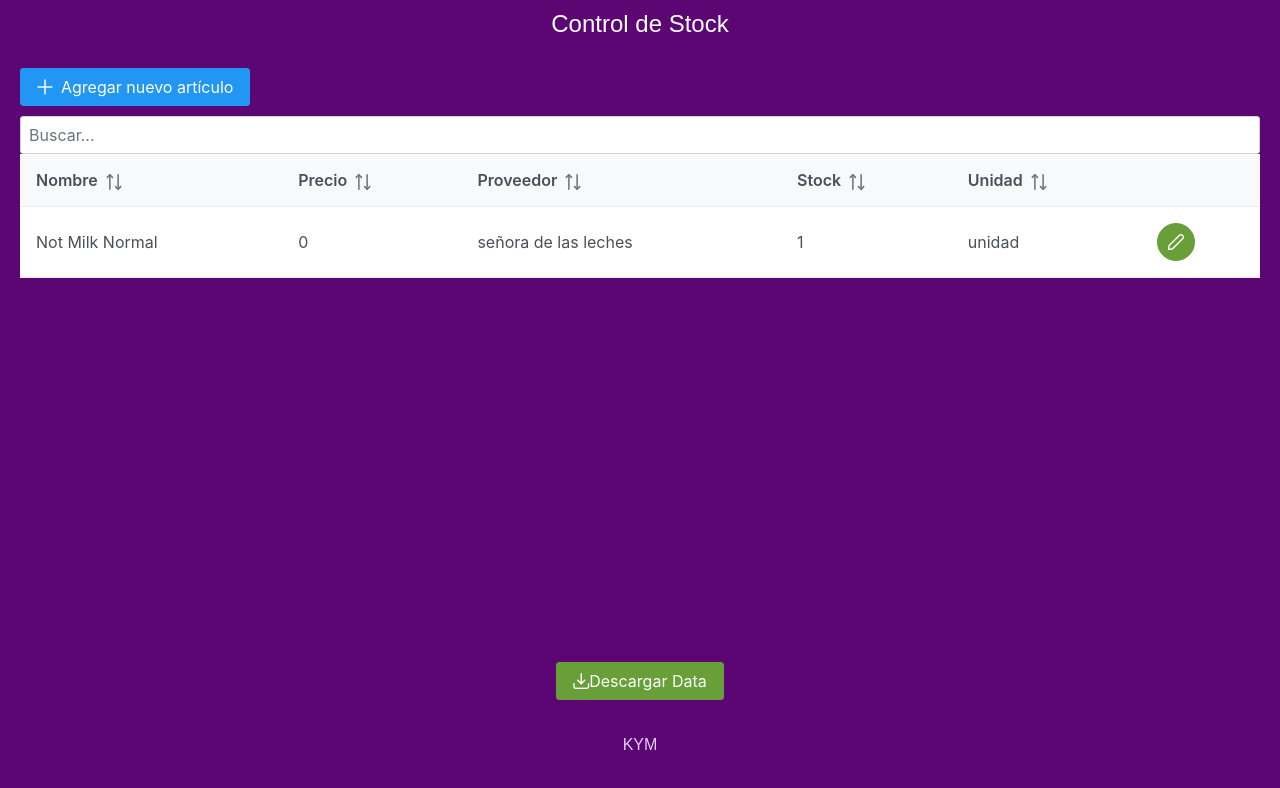
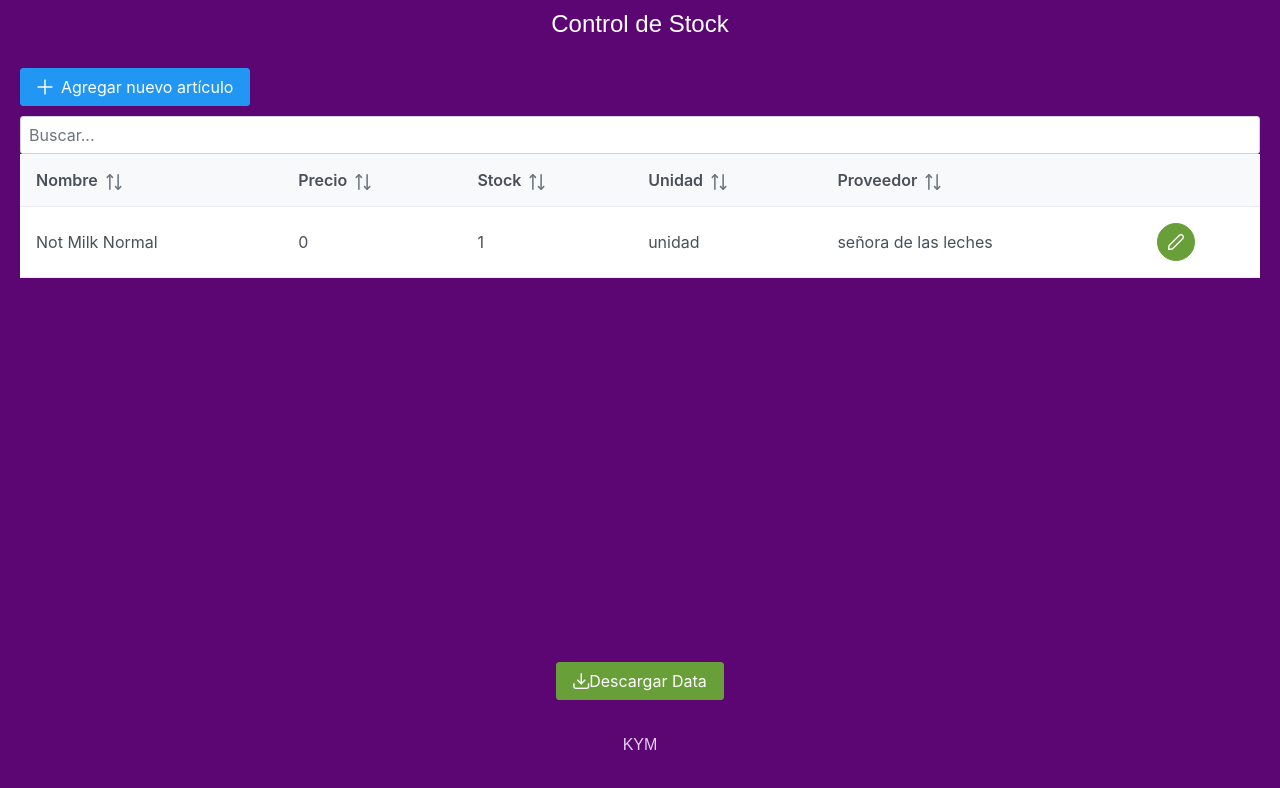
Before and after one commit to mcorteze/stockapp-site, a React (Create React App) app: page / in a window 1280 px wide. Shown: the top 788 px of the page. Built offline with nearby package versions, Linux system fonts and the light colour scheme.

Commit message:
07111529

```diff
--- a/src/components/TablaArticulo.js
+++ b/src/components/TablaArticulo.js
@@ -38,9 +38,9 @@ const TablaArticulo = ({ articulos, setSelectedArticulo, setEditingArticulo }) =
             >
                 <Column field="nombre" header="Nombre" sortable></Column>
                 <Column field="precio" header="Precio" sortable></Column>
-                <Column field="proveedor" header="Proveedor" sortable></Column>
                 <Column field="stock" header="Stock" sortable></Column>
                 <Column field="unidad" header="Unidad" sortable></Column>
+                <Column field="proveedor" header="Proveedor" sortable></Column>
                 <Column body={actionBodyTemplate}></Column>
             </DataTable>
         </div>
```
